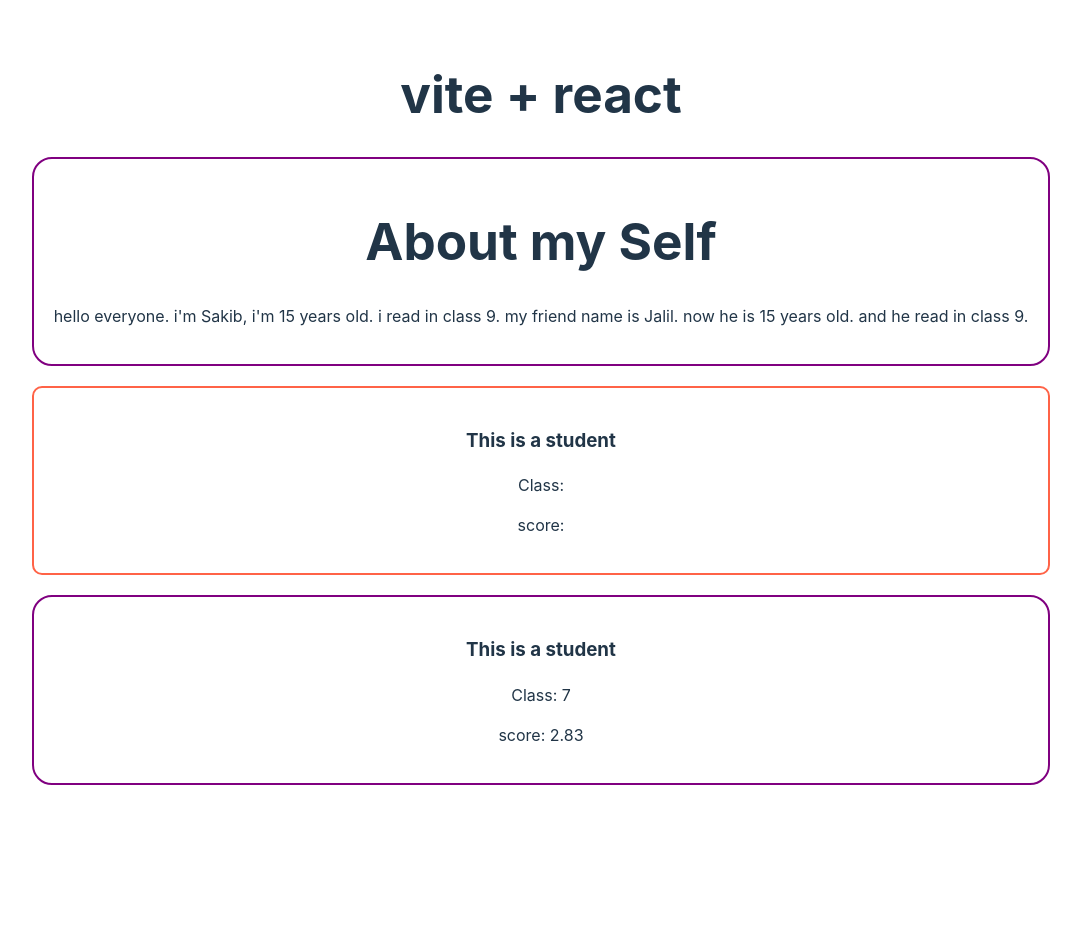
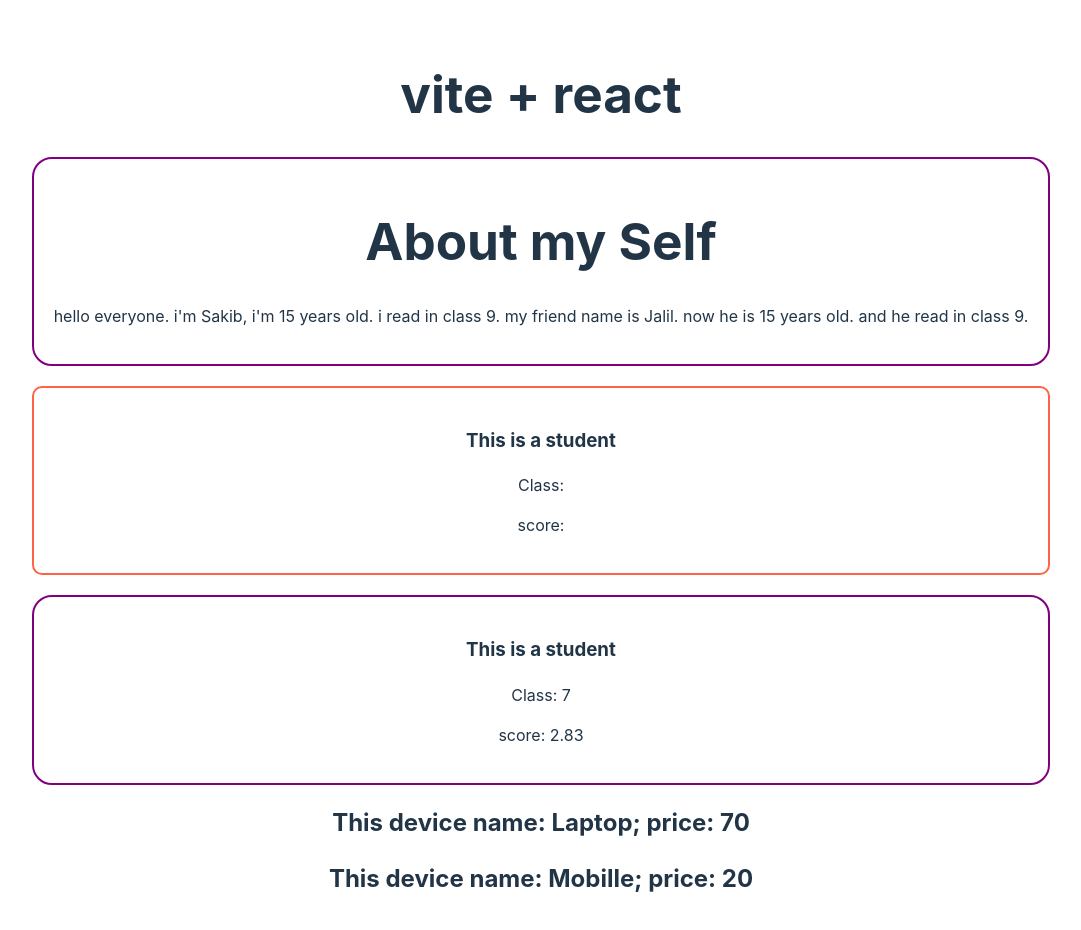
Before and after one commit to Idba1/explore-react-core-concept, a React (Vite) app: page / in a window 1280 px wide. Shown: the top 930 px of the page, without its empty margins (99-1180 px from the left). Before the commit the page ends 837 px from the top, so only its background shows below. Built offline with nearby package versions, Linux system fonts and the light colour scheme.

Commit message:
dynamic property change

```diff
--- a/src/App.jsx
+++ b/src/App.jsx
@@ -12,6 +12,8 @@
       <Student></Student>
       <Student2></Student2>
       <Student3 grad="7" score = "2.83"></Student3>
+      <Device name="Laptop" Price="70"></Device>
+      <Device name="Mobille" Price="20"></Device>
     </>
   )
 }
@@ -67,4 +69,11 @@
   )
 }
 
+
+function Device(props){
+  // console.log(props);
+  return(
+    <h2>This device name: {props.name}; price: {props.Price}</h2>
+  )
+}
 export default App
```
